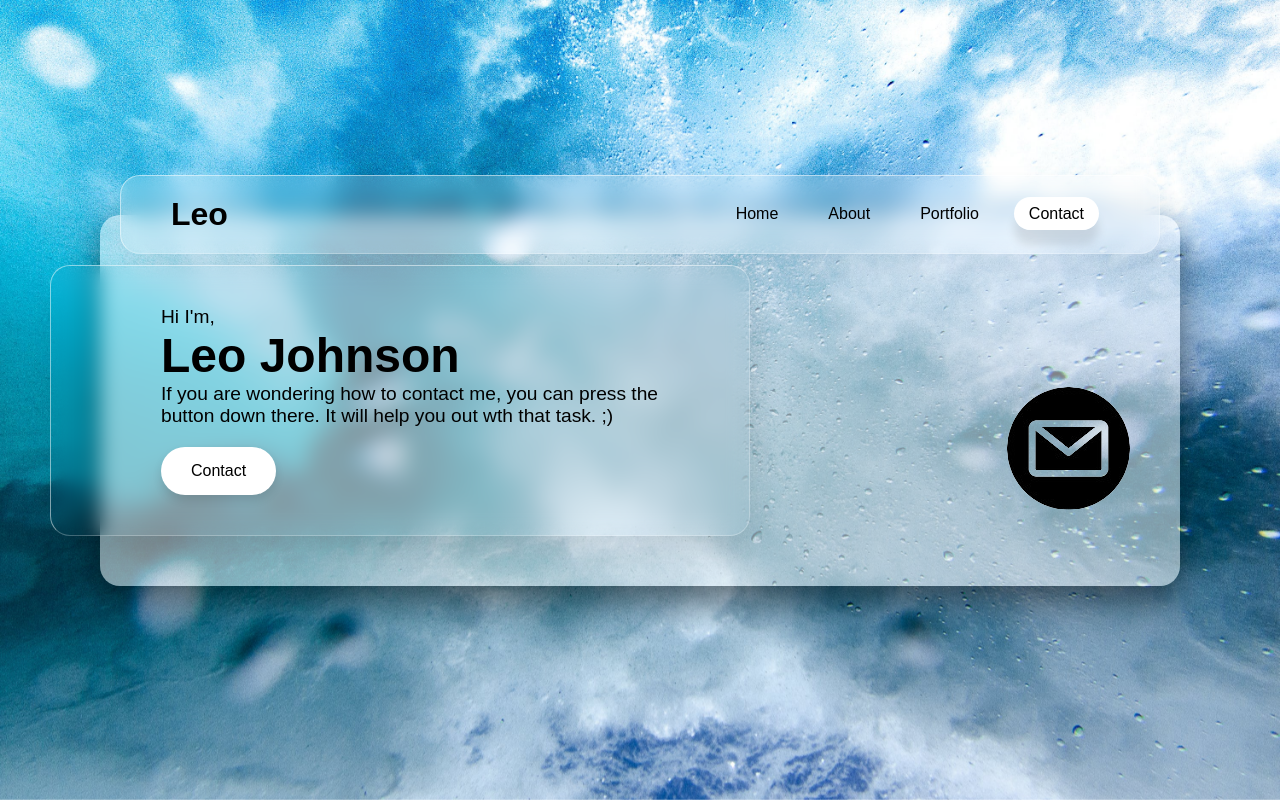
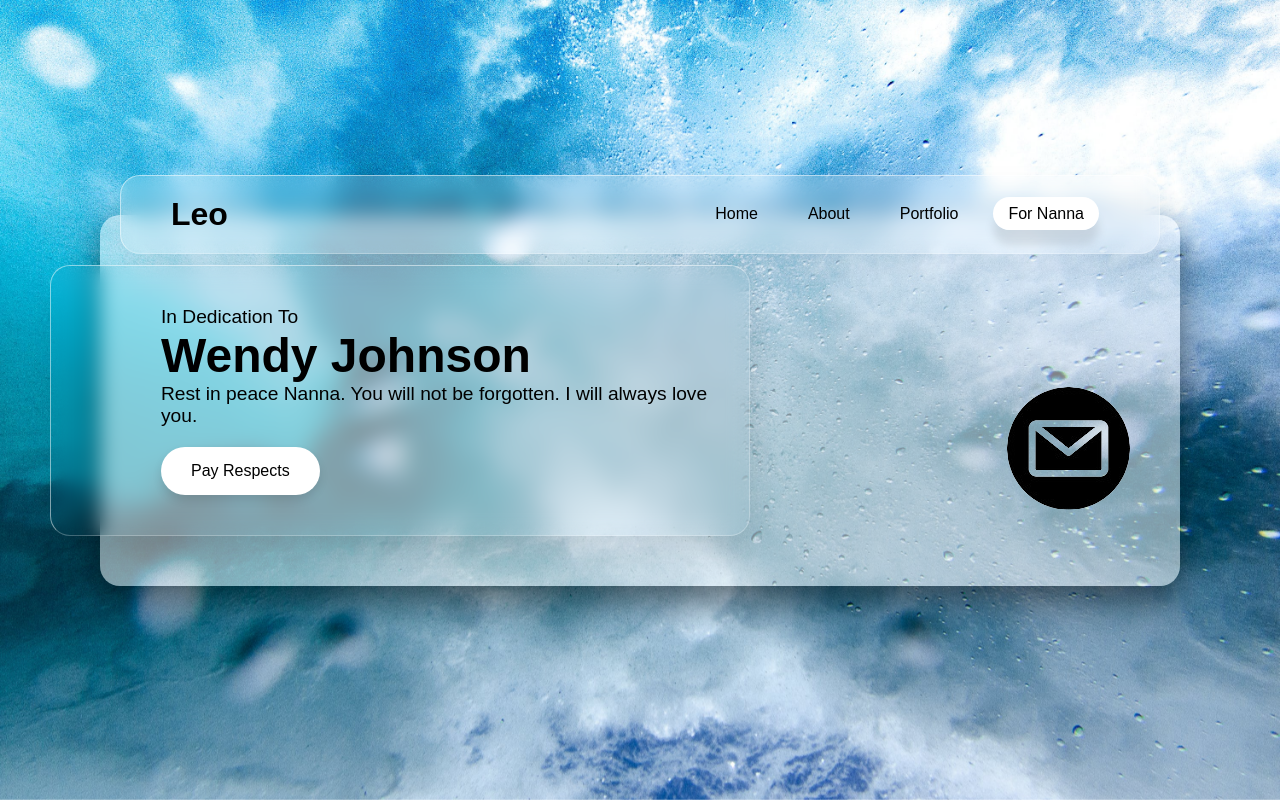
Before and after one commit to LeoTech8/My-Website, a plain HTML site: page contact.html in a window 1280 px wide. Drawn offline with Linux system fonts and the light colour scheme; a web font is replaced by a local one.

Commit message:
Update Nanna 0.2

```diff
--- a/contact.html
+++ b/contact.html
@@ -1,10 +1,11 @@
 <!--Website design credit to Online Tutorials-->
+<!--How'd you find me?-->
 <!DOCTYPE html>
 <html lang="en">
 <head>
     <meta charset="UTF-8">
     <meta name="viewport" content="width=device-width, initial-scale=1.0">
-    <title>Leo's Site</title>
+    <title>R.I.P Wendy</title>
     <link rel="stylesheet" href="style.css">
     <link rel="icon" type="image/png" href="src/siteicon.png">
 </head>
@@ -17,14 +18,14 @@
                     <li><a href="index.html">Home</a></li>
                     <li><a href="about.html">About</a></li>
                     <li><a href="portfolio.html">Portfolio</a></li>
-                    <li><a href="contact.html" class="active">Contact</a></li>
+                    <li><a href="contact.html" class="active">For Nanna</a></li>
                 </ul>
             </header>
             <div class="content">
-                <p>Hi I'm,</p>
-                <h2>Leo Johnson</h2>
-                <p>If you are wondering how to contact me, you can press the button down there. It will help you out wth that task. ;)</p>
-                <a href="mailto:johnson.james.leo@gmail.com">Contact</a>
+                <p>In Dedication To</p>
+                <h2>Wendy Johnson</h2>
+                <p>Rest in peace Nanna. You will not be forgotten. I will always love you.</p>
+                <a>Pay Respects</a>
             </div>
             <div class="imgBx">
                 <img src="src/emailicon.png" alt="Leo (Me!)">
```
